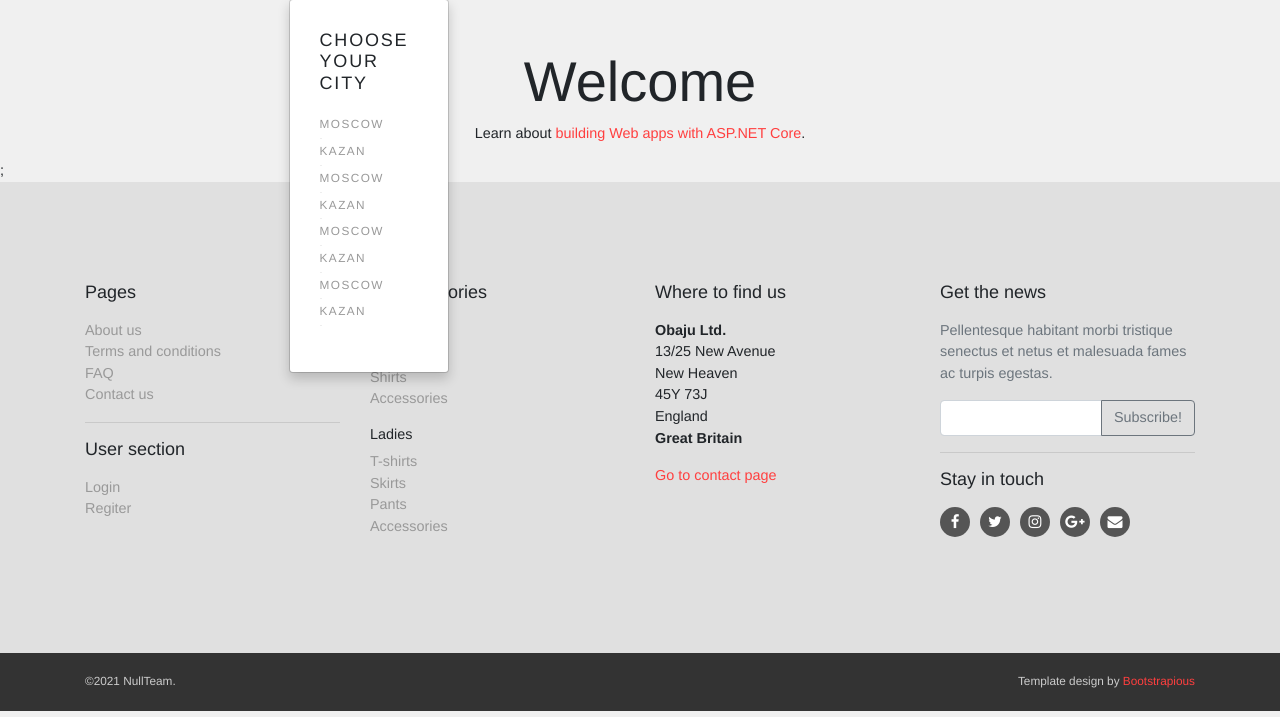
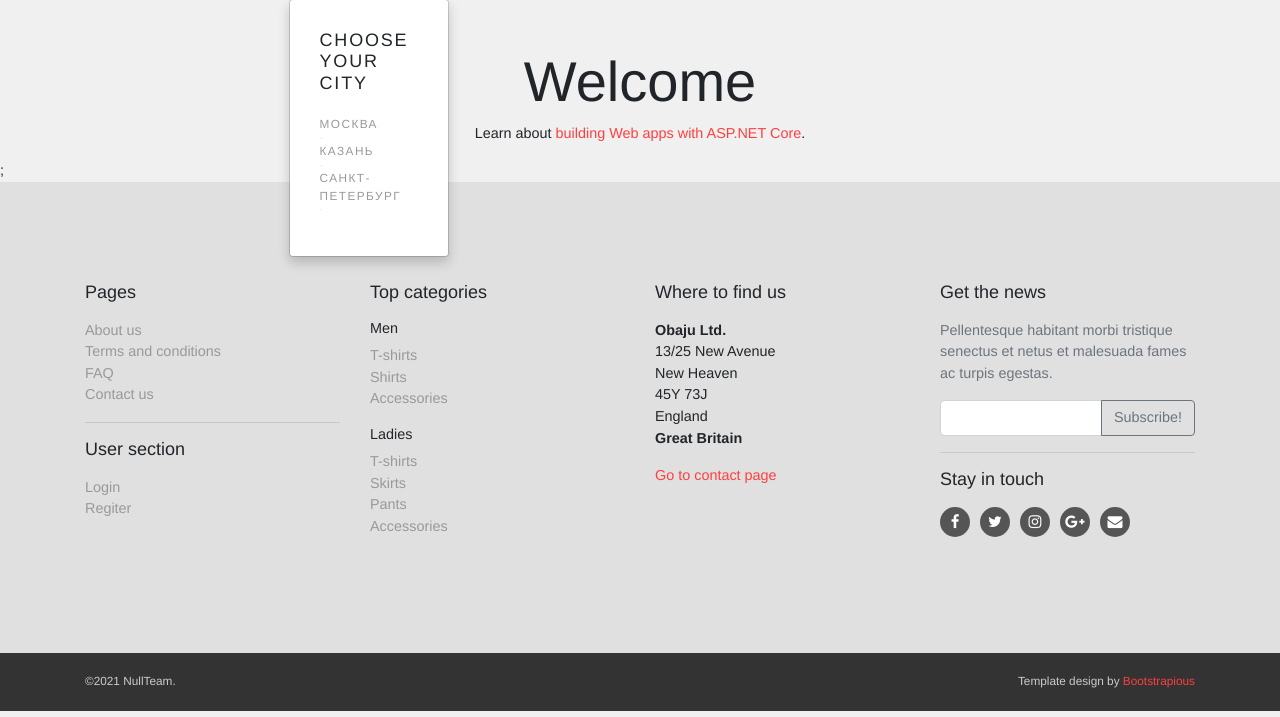
Before and after one commit to threeteck/Null_WebShop, an ASP.NET Core app: template WebShop_NULL/Views/Home/Index.cshtml in a window 1280 px wide, after a click on "KAZAN". Shown: the part 83-800 px from the top of the page. Run offline with ASP.NET Core 8, Linux system fonts and the light colour scheme; the template is opened without the code that fills it, so the values that code supplies are empty; some web fonts are replaced.

Commit message:
Fixed oncliks, added classes to li

```diff
--- a/WebShop_NULL/Views/Shared/_Layout.cshtml
+++ b/WebShop_NULL/Views/Shared/_Layout.cshtml
@@ -27,6 +27,7 @@
     <!--[if lt IE 9]>
     <script src="https://oss.maxcdn.com/html5shiv/3.7.3/html5shiv.min.js"></script>
     <script src="https://oss.maxcdn.com/respond/1.4.2/respond.min.js"></script><![endif]-->
+    <script src="js/city.js"></script>
 </head>
 <body>
     <!-- navbar-->
@@ -70,14 +71,9 @@
                                         <div class="col-md-6 col-lg-3">
                                             <h5 class="border-bottom-none">Choose your city</h5>
                                             <ul class="list-unstyled mb-3">
-                                                <li class="nav-item"><a class="nav-link cursor-pointer">Moscow</a></li>
-                                                <li class="nav-item"><a class="nav-link cursor-pointer">Kazan</a></li>
-                                                <li class="nav-item"><a class="nav-link cursor-pointer">Moscow</a></li>
-                                                <li class="nav-item"><a class="nav-link cursor-pointer">Kazan</a></li>
-                                                <li class="nav-item"><a class="nav-link cursor-pointer">Moscow</a></li>
-                                                <li class="nav-item"><a class="nav-link cursor-pointer">Kazan</a></li>
-                                                <li class="nav-item"><a class="nav-link cursor-pointer">Moscow</a></li>
-                                                <li class="nav-item"><a class="nav-link cursor-pointer">Kazan</a></li>
+                                                <li class="nav-item"><a class="nav-link cursor-pointer set_city_manual">Москва</a></li>
+                                                <li class="nav-item"><a class="nav-link cursor-pointer set_city_manual">Казань</a></li>
+                                                <li class="nav-item"><a class="nav-link cursor-pointer set_city_manual">Санкт-Петербург</a></li>
                                             </ul>
                                         </div>
 
--- a/WebShop_NULL/wwwroot/js/city.js
+++ b/WebShop_NULL/wwwroot/js/city.js
@@ -2,11 +2,12 @@ window.onload = function initCityOnClick() {
     let cityLi = document.getElementsByClassName('set_city_manual')
     for (var i = 0; i < cityLi.length; i++){
         let a = i//just in case, not sure if necessary
-        let text = cityLi[a].innerHTML
-        cityLi[a].onClick = setCityManualOnClick(text)
+        let li = cityLi[a]
+        let text = li.innerHTML
+        li.onclick = function() {setCityManualOnClick(text)}
     }
-    if (getCookie('city') === '')
-        setCityAutomatically()
+    //if (getCookie('city') === '')
+    //    setCityAutomatically()
 }
 
 //Gets cookie value by cookie name
```
